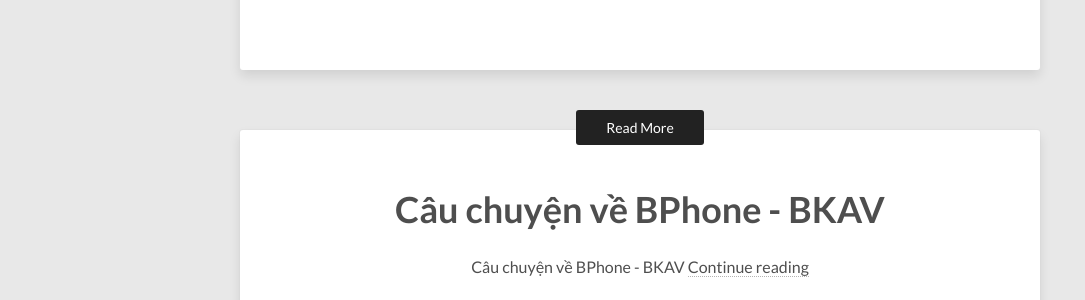
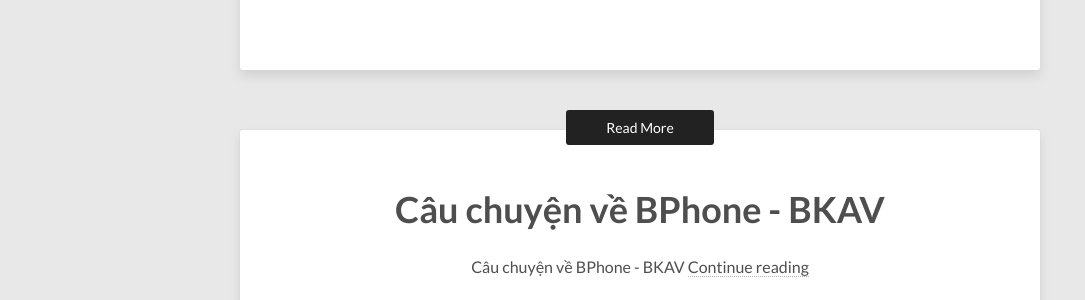
Before and after one commit to vareisen/vareisen.github.io, a Jekyll site: the page built from _posts/2015-05-24-Exercise-evening.md, in a window 1280 px wide. Shown: the part 393-693 px from the top of the page, without its empty margins (0-1085 px from the left). Built offline with Jekyll 4.4.1, drawn with Linux system fonts in a browser that asks for light colours.

Commit message:
Update _elements.scss

```diff
--- a/_sass/_elements.scss
+++ b/_sass/_elements.scss
@@ -64,7 +64,7 @@
 .btn {
   display: inline-block;
   margin-bottom: 15px;
-  padding: 9px 30px;
+  padding: 9px 40px;
   @include font-rem(14);
   background-color: $primary;
   color: $white;
```
